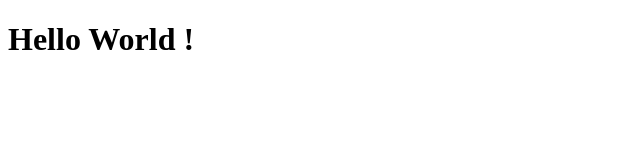
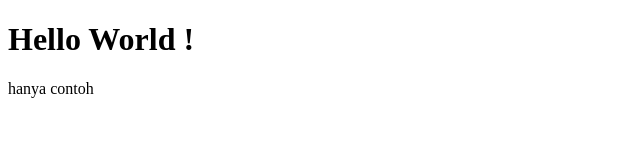
Before and after one commit to Ahmad453/wpu-git-tes, a plain HTML site: page index.html in a window 1280 px wide. Shown: the whole page, without its empty margins (0-640 px from the left). Drawn offline with Linux system fonts and the light colour scheme.

Commit message:
menambahkan paragraf

```diff
--- a/index.html
+++ b/index.html
@@ -8,5 +8,6 @@
 </head>
 <body>
     <h1>Hello World !</h1>
+    <p>hanya contoh</p>
 </body>
 </html>
```
